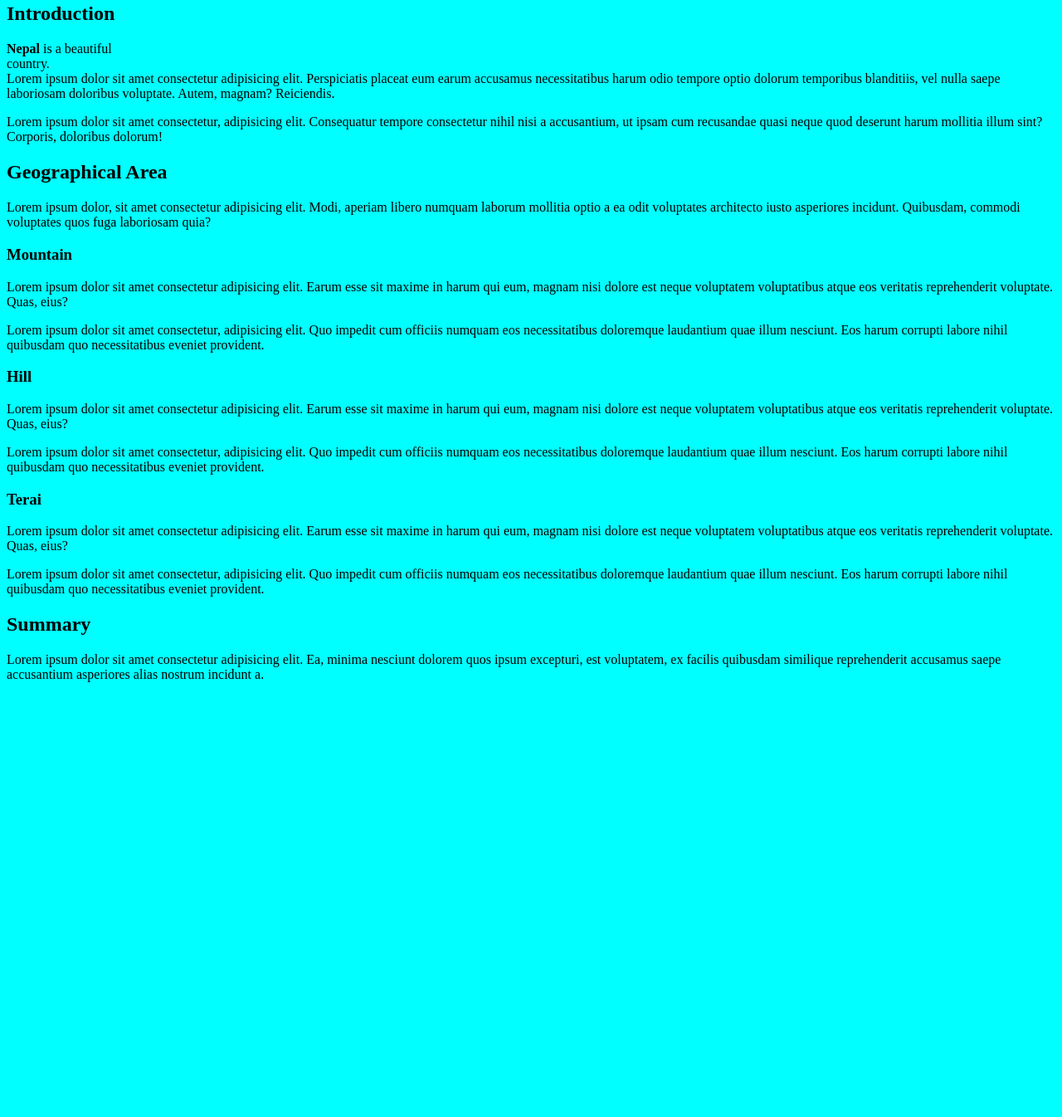
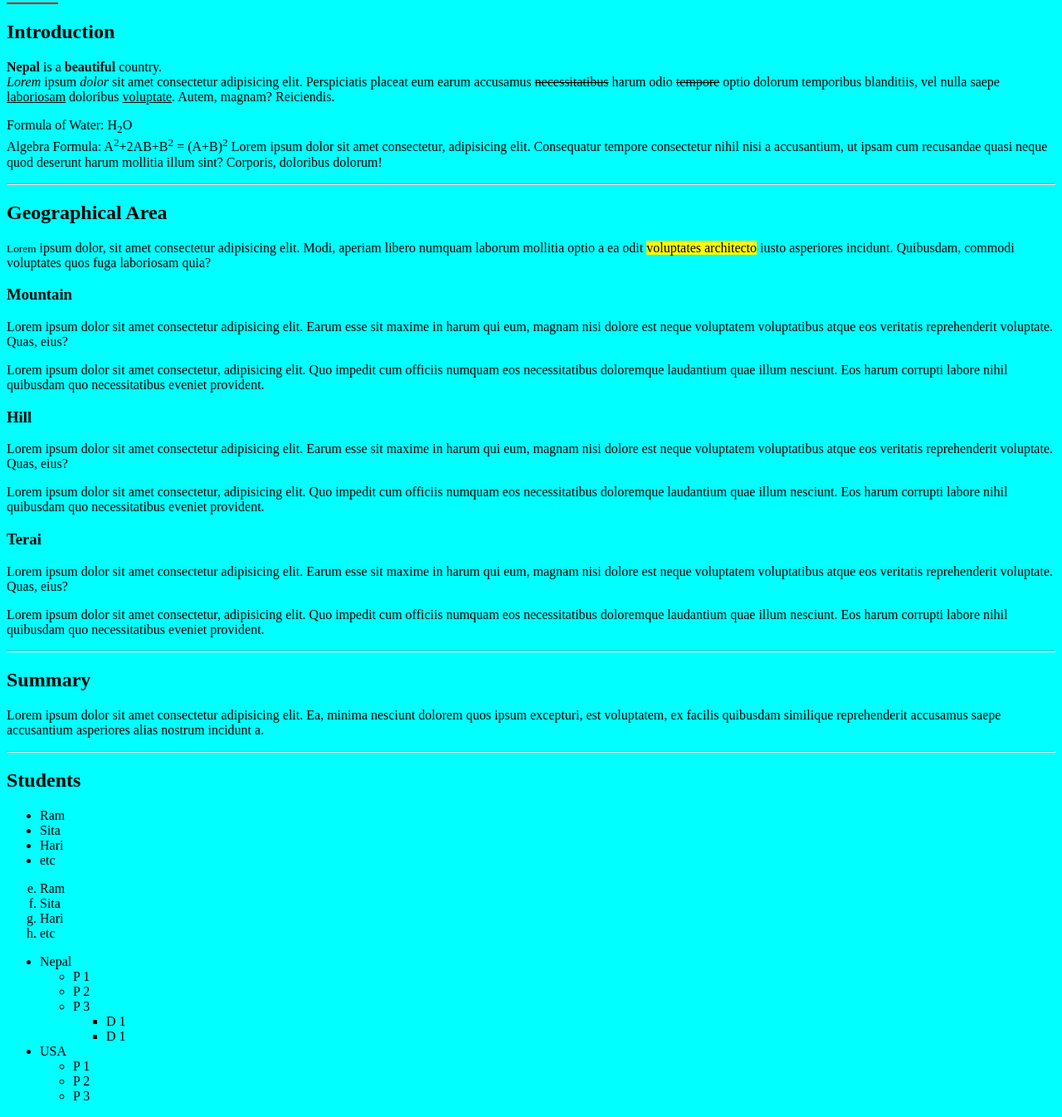
Before and after one commit to mearjunsingh/learn-html, a plain HTML site: page index.html in a window 1280 px wide. Shown: the part 63-1409 px from the top of the page at 83% size. Before the commit the page ends 901 px from the top, so only its background shows below. Drawn offline with Linux system fonts and the light colour scheme.

Commit message:
complet day 2

```diff
--- a/index.html
+++ b/index.html
@@ -10,27 +10,33 @@
 
     <h1>About Nepal</h1>
 
+    <hr width="60px" align="left" color="red">
+
     <h2>Introduction</h2>
 
     <p>
-        <b>Nepal</b> is a beautiful <br>country.
+        <b>Nepal</b> is a <strong>beautiful</strong> country.
         <br>
-        Lorem ipsum dolor sit amet consectetur adipisicing elit. Perspiciatis
-        placeat eum earum accusamus necessitatibus harum odio tempore optio dolorum temporibus blanditiis, vel nulla
-        saepe laboriosam doloribus voluptate. Autem, magnam? Reiciendis.
+        <i>Lorem</i> ipsum <em>dolor</em> sit amet consectetur adipisicing elit. Perspiciatis
+        placeat eum earum accusamus <s>necessitatibus</s> harum odio <del>tempore</del> optio dolorum temporibus blanditiis, vel nulla
+        saepe <u>laboriosam</u> doloribus <ins>voluptate</ins>. Autem, magnam? Reiciendis.
     </p>
 
     <p>
+        Formula of Water: H<sub>2</sub>O <br>
+        Algebra Formula: A<sup>2</sup>+2AB+B<sup>2</sup> = (A+B)<sup>2</sup>
         Lorem ipsum dolor sit amet consectetur, adipisicing elit. Consequatur tempore consectetur nihil nisi a
         accusantium, ut ipsam cum recusandae quasi neque quod deserunt harum mollitia illum sint? Corporis, doloribus
         dolorum!
     </p>
 
+    <hr>
+
     <h2>Geographical Area</h2>
 
     <p>
-        Lorem ipsum dolor, sit amet consectetur adipisicing elit. Modi, aperiam libero numquam laborum mollitia optio a
-        ea odit voluptates architecto iusto asperiores incidunt. Quibusdam, commodi voluptates quos fuga laboriosam
+        <small>Lorem</small> ipsum dolor, sit amet consectetur adipisicing elit. Modi, aperiam libero numquam laborum mollitia optio a
+        ea odit <mark>voluptates architecto</mark> iusto asperiores incidunt. Quibusdam, commodi voluptates quos fuga laboriosam
         quia?
     </p>
 
@@ -73,6 +79,8 @@
         provident.
     </p>
 
+    <hr>
+
     <h2>Summary</h2>
 
     <p>
@@ -81,6 +89,48 @@
         incidunt a.
     </p>
 
+    <hr>
+
+    <h2>Students</h2>
+
+    <p>
+        <ul>
+            <li>Ram</li>
+            <li>Sita</li>
+            <li>Hari</li>
+            <li>etc</li>
+        </ul>
+
+        <ol type="a" start="5">
+            <li>Ram</li>
+            <li>Sita</li>
+            <li>Hari</li>
+            <li>etc</li>
+        </ol>
+
+        <ul>
+            <li>Nepal
+                <ul>
+                    <li>P 1</li>
+                    <li>P 2</li>
+                    <li>P 3
+                        <ul>
+                            <li>D 1</li>
+                            <li>D 1</li>
+                        </ul>
+                    </li>
+                </ul>
+            </li>
+            <li>USA
+                <ul>
+                    <li>P 1</li>
+                    <li>P 2</li>
+                    <li>P 3</li>
+                </ul>
+            </li>
+        </ul>
+    </p>
+
 </body>
 
 </html>
```
